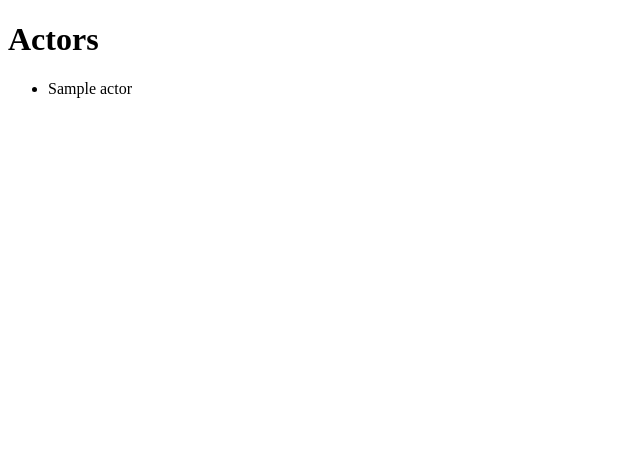
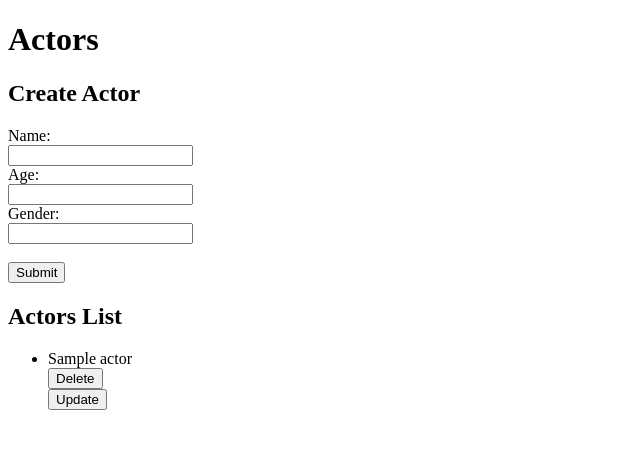
Before and after one commit to abdulaziz12k/capstone, a Flask app: page /actors in a window 1280 px wide. Shown: the top 449 px of the page, without its empty margins (0-640 px from the left). Run offline with Flask 3, Linux system fonts and the light colour scheme; tables that the repository leaves empty hold one stand-in row (values such as "Sample post").

Commit message:
adding crud functions in frontend

```diff
--- a/templates/actors.html
+++ b/templates/actors.html
@@ -5,9 +5,29 @@
   </head>
   <body>
     <h1>Actors</h1>
+    <h2>Create Actor</h2>
+    <form action="/actor/create" method="post">
+      <label for="name">Name:</label><br />
+      <input type="text" id="name" name="name" /><br />
+      <label for="age">Age:</label><br />
+      <input type="number" id="age" name="age" /><br />
+      <label for="gender">Gender:</label><br />
+      <input type="text" id="gender" name="gender" /><br /><br />
+      <input type="submit" value="Submit" />
+    </form>
+    <h2>Actors List</h2>
     <ul>
       {% for i in actors %}
-      <li>{{ i.name }}</li>
+      <li>
+        {{ i.name }}
+        <form action="/actor/{{ i.id }}" method="post">
+          <input type="hidden" name="_method" value="DELETE" />
+          <input type="submit" value="Delete" />
+        </form>
+        <form action="/actor/{{ i.id }}" method="get">
+          <input type="submit" value="Update" />
+        </form>
+      </li>
       {% endfor %}
     </ul>
   </body>
```
Also changed, not shown: templates/main.html (+0 -7 lines).
